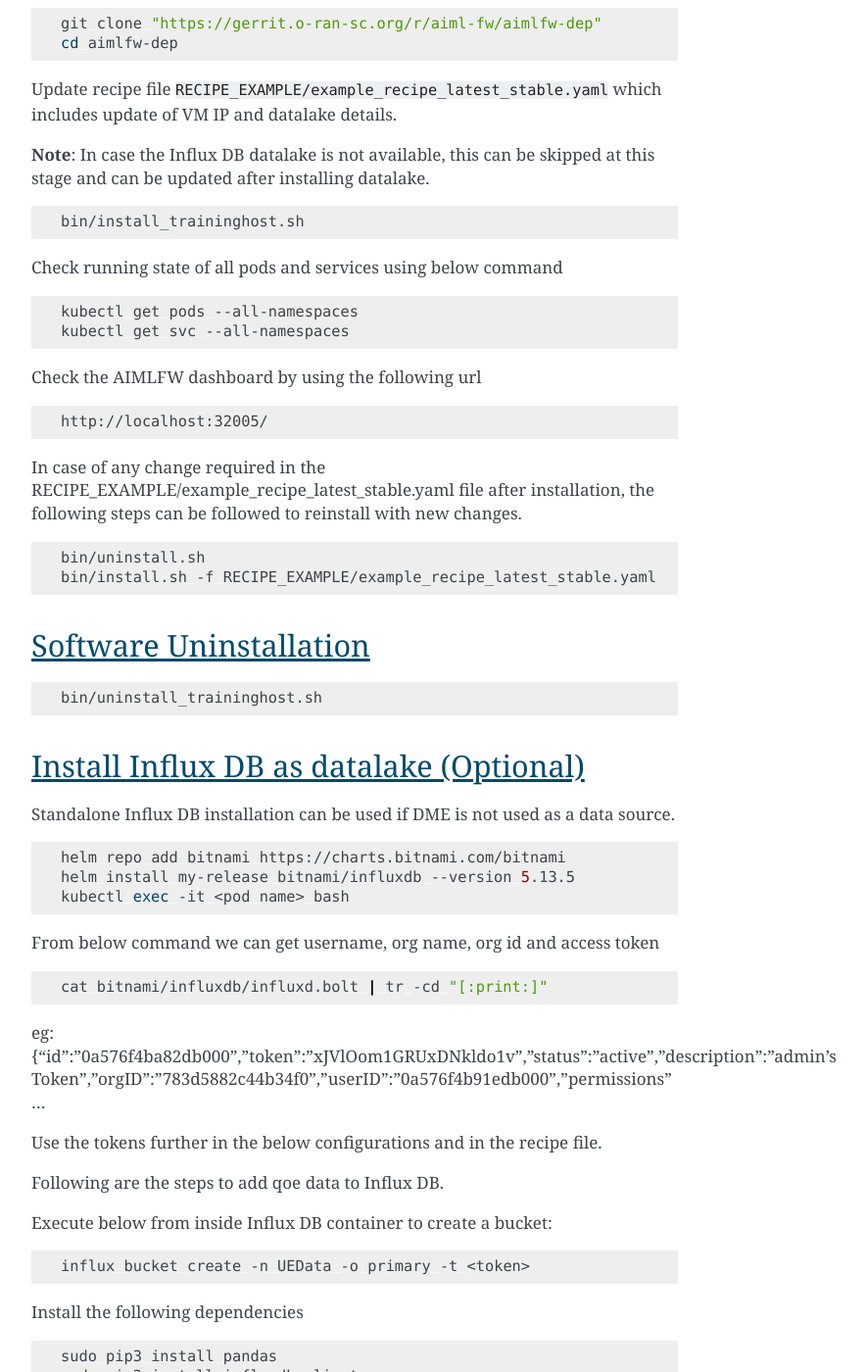
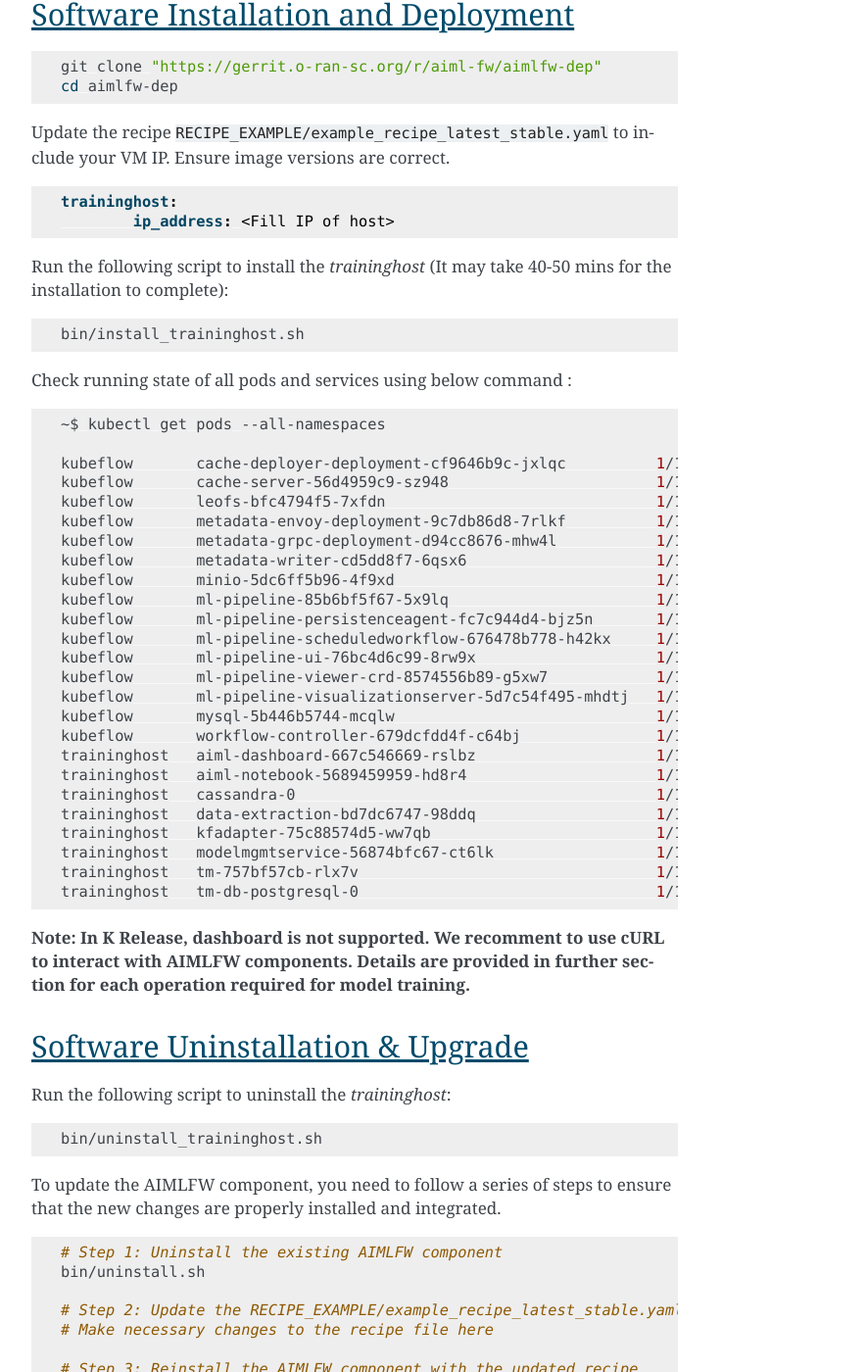
Before and after one commit to o-ran-sc/aiml-fw-aimlfw-dep, a Sphinx documentation site: the page built from docs/installation-guide.rst, in a window 1280 px wide and 1400 px high, scrolled down 1476 px. Shown: the whole window at 98% size, without its empty margins (388-1272 px from the left). Built offline with Sphinx 7.4.7, drawn with Linux system fonts in a browser that asks for light colours; some of the changed text lies outside the part shown.

Commit message:
Refining Section: 1. Introduction 2. Software Installation and Deployment 3. DataLake Installation
Change-Id: Ie14524402dad4e2a34046efb8fc5e384935bbc2a
Signed-off-by: ashishj1729 <jain.ashish@samsung.com>

```diff
--- a/docs/installation-guide.rst
+++ b/docs/installation-guide.rst
@@ -73,9 +73,16 @@
         git clone "https://gerrit.o-ran-sc.org/r/aiml-fw/aimlfw-dep"
         cd aimlfw-dep
 
-Update recipe file :file:`RECIPE_EXAMPLE/example_recipe_latest_stable.yaml` which includes update of VM IP and datalake details.
+Update the recipe :file:`RECIPE_EXAMPLE/example_recipe_latest_stable.yaml` to include your VM IP. Ensure image versions are correct.
 
-**Note**: In case the Influx DB datalake is not available, this can be skipped at this stage and can be updated after installing datalake.
+.. code:: yaml
+
+        traininghost:
+                ip_address: <Fill IP of host>
+
+
+
+Run the following script to install the `traininghost` (It may take 40-50 mins for the installation to complete):
 
 .. code:: bash
 
@@ -83,73 +90,112 @@
 
 
 
-Check running state of all pods and services using below command
+Check running state of all pods and services using below command :
 
 .. code:: bash
 
-        kubectl get pods --all-namespaces
-        kubectl get svc --all-namespaces
+        ~$ kubectl get pods --all-namespaces
+
+        kubeflow       cache-deployer-deployment-cf9646b9c-jxlqc          1/1     Running   0             53m
+        kubeflow       cache-server-56d4959c9-sz948                       1/1     Running   0             53m
+        kubeflow       leofs-bfc4794f5-7xfdn                              1/1     Running   0             56m
+        kubeflow       metadata-envoy-deployment-9c7db86d8-7rlkf          1/1     Running   0             53m
+        kubeflow       metadata-grpc-deployment-d94cc8676-mhw4l           1/1     Running   5 (47m ago)   53m
+        kubeflow       metadata-writer-cd5dd8f7-6qsx6                     1/1     Running   1 (46m ago)   53m
+        kubeflow       minio-5dc6ff5b96-4f9xd                             1/1     Running   0             53m
+        kubeflow       ml-pipeline-85b6bf5f67-5x9lq                       1/1     Running   2             53m
+        kubeflow       ml-pipeline-persistenceagent-fc7c944d4-bjz5n       1/1     Running   1 (46m ago)   53m
+        kubeflow       ml-pipeline-scheduledworkflow-676478b778-h42kx     1/1     Running   0             53m
+        kubeflow       ml-pipeline-ui-76bc4d6c99-8rw9x                    1/1     Running   0             53m
+        kubeflow       ml-pipeline-viewer-crd-8574556b89-g5xw7            1/1     Running   0             53m
+        kubeflow       ml-pipeline-visualizationserver-5d7c54f495-mhdtj   1/1     Running   0             53m
+        kubeflow       mysql-5b446b5744-mcqlw                             1/1     Running   0             53m
+        kubeflow       workflow-controller-679dcfdd4f-c64bj               1/1     Running   0             53m
+        traininghost   aiml-dashboard-667c546669-rslbz                    1/1     Running   0             38m
+        traininghost   aiml-notebook-5689459959-hd8r4                     1/1     Running   0             38m
+        traininghost   cassandra-0                                        1/1     Running   0             41m
+        traininghost   data-extraction-bd7dc6747-98ddq                    1/1     Running   0             39m
+        traininghost   kfadapter-75c88574d5-ww7qb                         1/1     Running   0             38m
+        traininghost   modelmgmtservice-56874bfc67-ct6lk                  1/1     Running   0             38m
+        traininghost   tm-757bf57cb-rlx7v                                 1/1     Running   0             39m
+        traininghost   tm-db-postgresql-0                                 1/1     Running   0             53m
 
 
-Check the AIMLFW dashboard by using the following url
 
-.. code:: bash
-
-        http://localhost:32005/
-
-In case of any change required in the RECIPE_EXAMPLE/example_recipe_latest_stable.yaml file after installation,
-the following steps can be followed to reinstall with new changes.
-
-.. code:: bash
-
-        bin/uninstall.sh
-        bin/install.sh -f RECIPE_EXAMPLE/example_recipe_latest_stable.yaml
+**Note: In K Release, dashboard is not supported. We recomment to use cURL to interact with AIMLFW components.
+Details are provided in further section for each operation required for model training.**
 
 
-Software Uninstallation
------------------------
+Software Uninstallation & Upgrade
+---------------------------------
+
+Run the following script to uninstall the `traininghost`:
 
 .. code:: bash
 
         bin/uninstall_traininghost.sh
+
+To update the AIMLFW component, you need to follow a series of steps to ensure that the new changes are properly installed and integrated.
+
+.. code:: bash
+
+        # Step 1: Uninstall the existing AIMLFW component
+        bin/uninstall.sh
+
+        # Step 2: Update the RECIPE_EXAMPLE/example_recipe_latest_stable.yaml file
+        # Make necessary changes to the recipe file here
+
+        # Step 3: Reinstall the AIMLFW component with the updated recipe
+        bin/install.sh -f RECIPE_EXAMPLE/example_recipe_latest_stable.yaml
+
 
 .. _install-influx-db-as-datalake:
 
 ..  _reference2:
 
 
-Install Influx DB as datalake (Optional)
-----------------------------------------
+DataLake Installation
+----------------------
 
-Standalone Influx DB installation can be used if DME is not used as a data source.
+In the context of AIMLFW, a datalake can be used to store and manage large amounts of data generated by various sources.
+
+This section provides a detailed guide on how to install and configure a datalake for AIMLFW. Currently we support following methods to injest data for model-training: Standalone InfluxDB Installation and Prepare Non-RT RIC DME as a Data Source for AIMLFW.
+
+
+1. Install Influx DB as datalake (Optional)
+^^^^^^^^^^^^^^^^^^^^^^^^^^^^^^^^^^^^^^^^^^^
+
+Standalone Influx DB can be installed using the following commands:
 
 .. code:: bash
 
         helm repo add bitnami https://charts.bitnami.com/bitnami
         helm install my-release bitnami/influxdb --version 5.13.5
-        kubectl exec -it <pod name> bash
 
-From below command  we can get username, org name, org id and access token
+
+        ~$ kubectl get pods
+
+        NAME                                               READY   STATUS    RESTARTS        AGE
+        my-release-influxdb-85888dfd97-77dwg               1/1     Running   0               15m
+
+Use the following command to get `access token` which is required while creating feature-group.
 
 .. code:: bash
 
-        cat bitnami/influxdb/influxd.bolt | tr -cd "[:print:]"
+        kubectl get secret my-release-influxdb -o jsonpath="{.data.admin-user-token}" | base64 --decode
 
-eg:   {"id":"0a576f4ba82db000","token":"xJVlOom1GRUxDNkldo1v","status":"active","description":"admin's Token","orgID":"783d5882c44b34f0","userID":"0a576f4b91edb000","permissions" ...
 
-Use the tokens further in the below configurations and in the recipe file.
-
-Following are the steps to add qoe data to Influx DB.
-
+**This section provides a detailed guide to onboard test-data to execute model-training.**
 
 Execute below from inside Influx DB container to create a bucket:
 
 .. code:: bash
 
-        influx bucket create -n UEData -o primary -t <token>
+        # Token is referred to the acess-token collected in previous step:
+        kubectl exec -it <influxdb-pod-name> -- influx bucket create -n UEData -o primary -t <token>
 
 
-Install the following dependencies
+Install the following dependencies which is required for parsing and onboarding data from `.csv` file:
 
 .. code:: bash
 
@@ -222,15 +268,15 @@
         populatedb()
 
 
-Update ``<token>`` in :file:`insert.py` file
+Update ``<token>`` in :file:`insert.py` with the acess-token collected in previous step.
 
-Follow below command to port forward to access Influx DB
+Follow below command to port forward for the script to access Influx DB (as no NodePort is exposed for InfluxDb)
 
 .. code:: bash
 
         kubectl port-forward svc/my-release-influxdb 8086:8086
 
-To insert data:
+Execute the following script to onboard test-data to local influxDb:
 
 .. code:: bash
 
@@ -240,7 +286,20 @@
 
 .. code:: bash
 
-        influx query  'from(bucket: "UEData") |> range(start: -1000d)' -o primary -t <token>
+        # Token is referred to the acess-token collected in previous step:
+        kubectl exec -it <influxdb-pod-name> -- influx query  'from(bucket: "UEData") |> range(start: -1000d)' -o primary -t <token>
+
+
+        Result: _result
+        Table: keys: [_start, _stop, _field, _measurement]
+                        _start:time                      _stop:time           _field:string     _measurement:string                      _time:time                  _value:int
+        ------------------------------  ------------------------------  ----------------------  ----------------------  ------------------------------  --------------------------
+        2022-05-18T12:52:18.008858111Z  2025-02-11T12:52:18.008858111Z              availPrbDl                liveCell  2025-01-23T17:01:22.563381000Z                          45
+        2022-05-18T12:52:18.008858111Z  2025-02-11T12:52:18.008858111Z              availPrbDl                liveCell  2025-01-23T17:01:22.573381000Z                          91
+        2022-05-18T12:52:18.008858111Z  2025-02-11T12:52:18.008858111Z              availPrbDl                liveCell  2025-01-23T17:01:22.583381000Z                         273
+        2022-05-18T12:52:18.008858111Z  2025-02-11T12:52:18.008858111Z              availPrbDl                liveCell  2025-01-23T17:01:22.593381000Z                          53
+
+
 
 
 
```
Also changed, not shown: other parts of docs/installation-guide.rst (+1 -1 lines).
